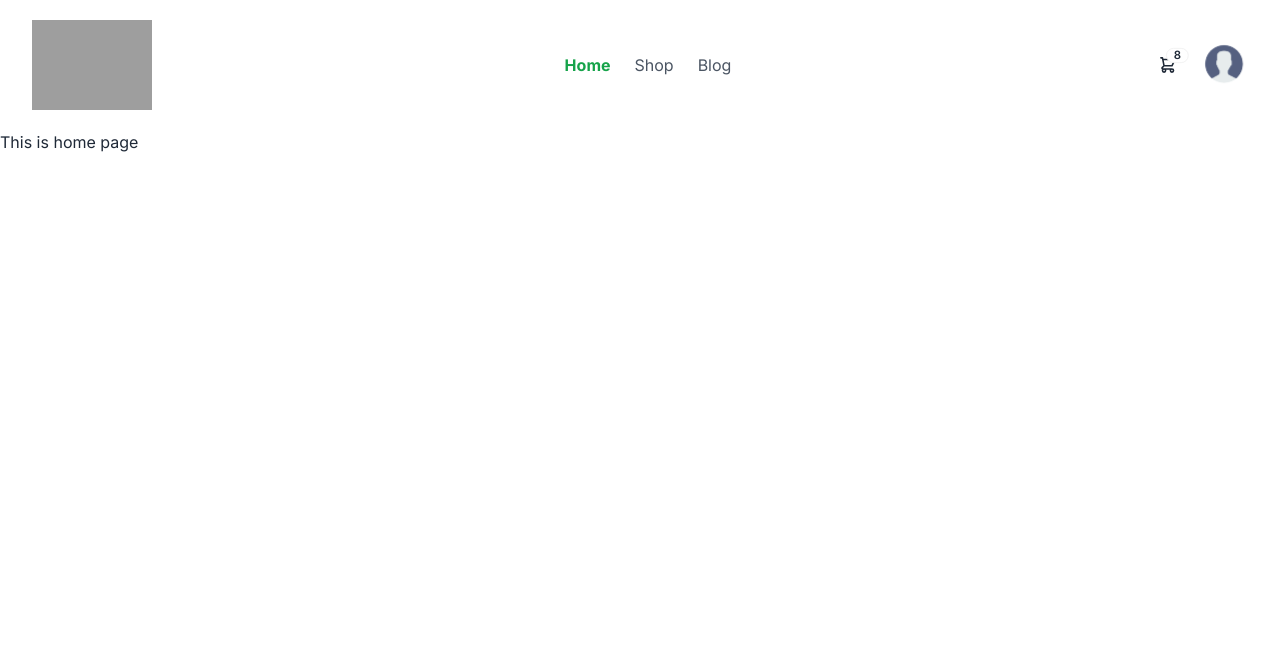
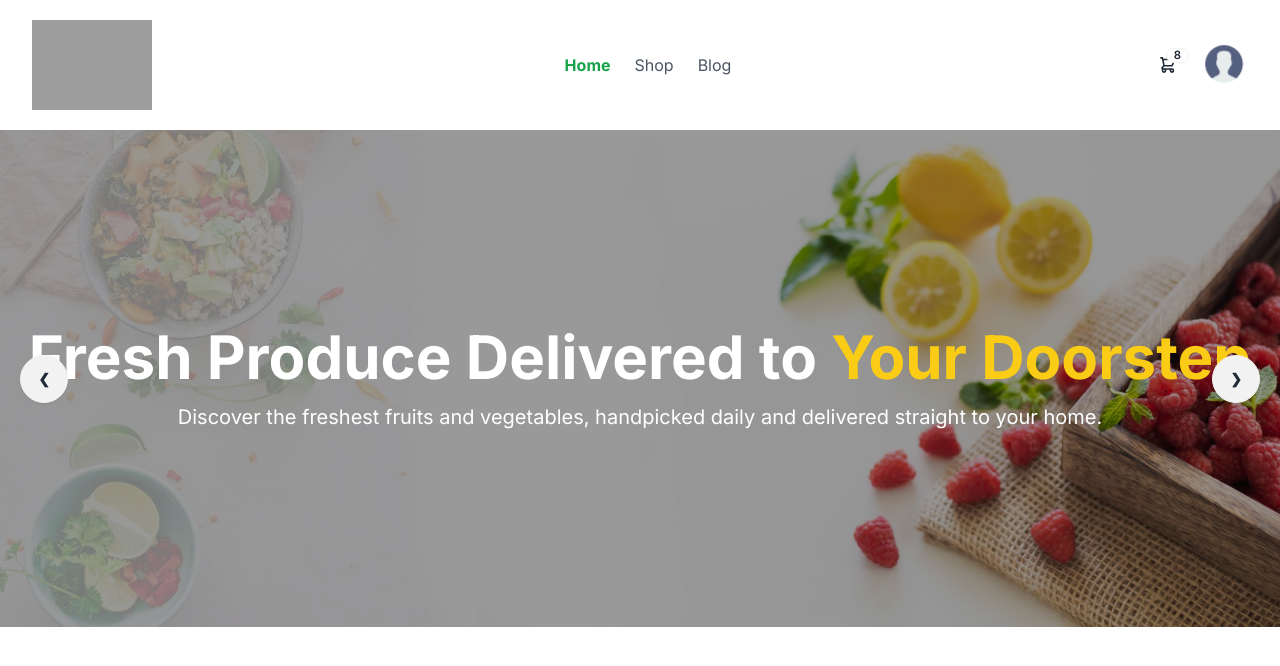
Before and after one commit to smhasanjamil/Organic-Grocery-Shop, a React (Vite) app in the folder Frontend/: page / in a window 1280 px wide. Shown: the top 666 px of the page. Built offline with nearby package versions, Linux system fonts and the light colour scheme; grey boxes are pictures that could not be loaded.

Commit message:
Hero slider design

```diff
--- /dev/null
+++ b/Frontend/src/components/home/Carousel.jsx
@@ -0,0 +1,47 @@
+import img_01 from "../../assets/images/hero-carousel-01.jpg";
+import img_02 from "../../assets/images/hero-carousel-02.jpg";
+
+const Carousel = () => {
+  return (
+    <>
+      <div className="carousel w-full">
+        <div id="slide1" className="carousel-item relative w-full">
+          <img src={img_01} className="w-full" />
+          {/* Text start */}
+          <div className="absolute inset-0 flex flex-col items-center justify-center text-white bg-black bg-opacity-40 px-4">
+            <h1 className="text-2xl md:text-4xl lg:text-6xl font-bold text-center">Fresh Produce Delivered to <span className="text-yellow-400">Your Doorstep</span></h1>
+            <p className="mt-4 text-sm md:text-lg lg:text-xl text-center">Discover the freshest fruits and vegetables, handpicked daily and delivered straight to your home. </p>
+          </div>
+          {/* Text end */}
+          <div className="absolute left-5 right-5 top-1/2 flex -translate-y-1/2 transform justify-between">
+            <a href="#slide4" className="btn btn-circle btn-sm md:btn-md">
+              ❮
+            </a>
+            <a href="#slide2" className="btn btn-circle btn-sm md:btn-md">
+              ❯
+            </a>
+          </div>
+        </div>
+        <div id="slide2" className="carousel-item relative w-full">
+          <img src={img_02} className="w-full" />
+          {/* Text start */}
+          <div className="absolute inset-0 flex flex-col items-center justify-center text-white bg-black bg-opacity-40 px-4">
+            <h1 className="text-2xl md:text-4xl lg:text-6xl font-bold text-center">Your One-Stop Shop for <span className="text-yellow-400">Everyday Essentials</span></h1>
+            <p className="mt-4 text-sm md:text-lg lg:text-xl text-center">From pantry staples to household necessities, we’ve got everything you need.</p>
+          </div>
+          {/* Text end */}
+          <div className="absolute left-5 right-5 top-1/2 flex -translate-y-1/2 transform justify-between">
+            <a href="#slide1" className="btn btn-circle btn-sm md:btn-md">
+              ❮
+            </a>
+            <a href="#slide3" className="btn btn-circle btn-sm md:btn-md">
+              ❯
+            </a>
+          </div>
+        </div>
+      </div>
+    </>
+  );
+};
+
+export default Carousel;
--- a/Frontend/src/components/home/Home.jsx
+++ b/Frontend/src/components/home/Home.jsx
@@ -1,5 +1,11 @@
+import Carousel from "./Carousel";
+
 const Home = () => {
-  return <div>This is home page</div>;
+  return (
+    <>
+      <Carousel />
+    </>
+  );
 };
 
 export default Home;
```
Also changed, not shown: Frontend/src/assets/images/hero-carousel-01.jpg (added), Frontend/src/assets/images/hero-carousel-02.jpg (added).
